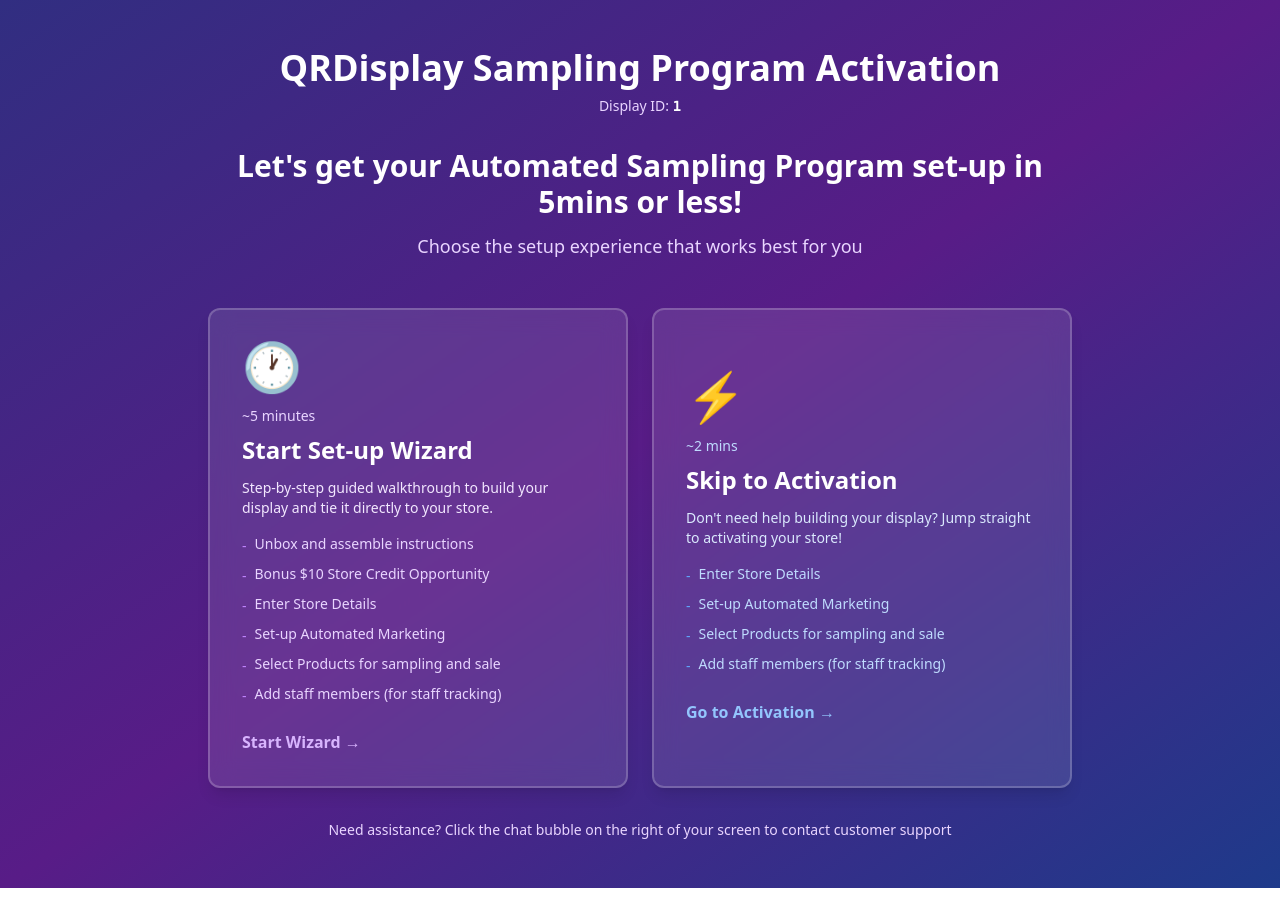
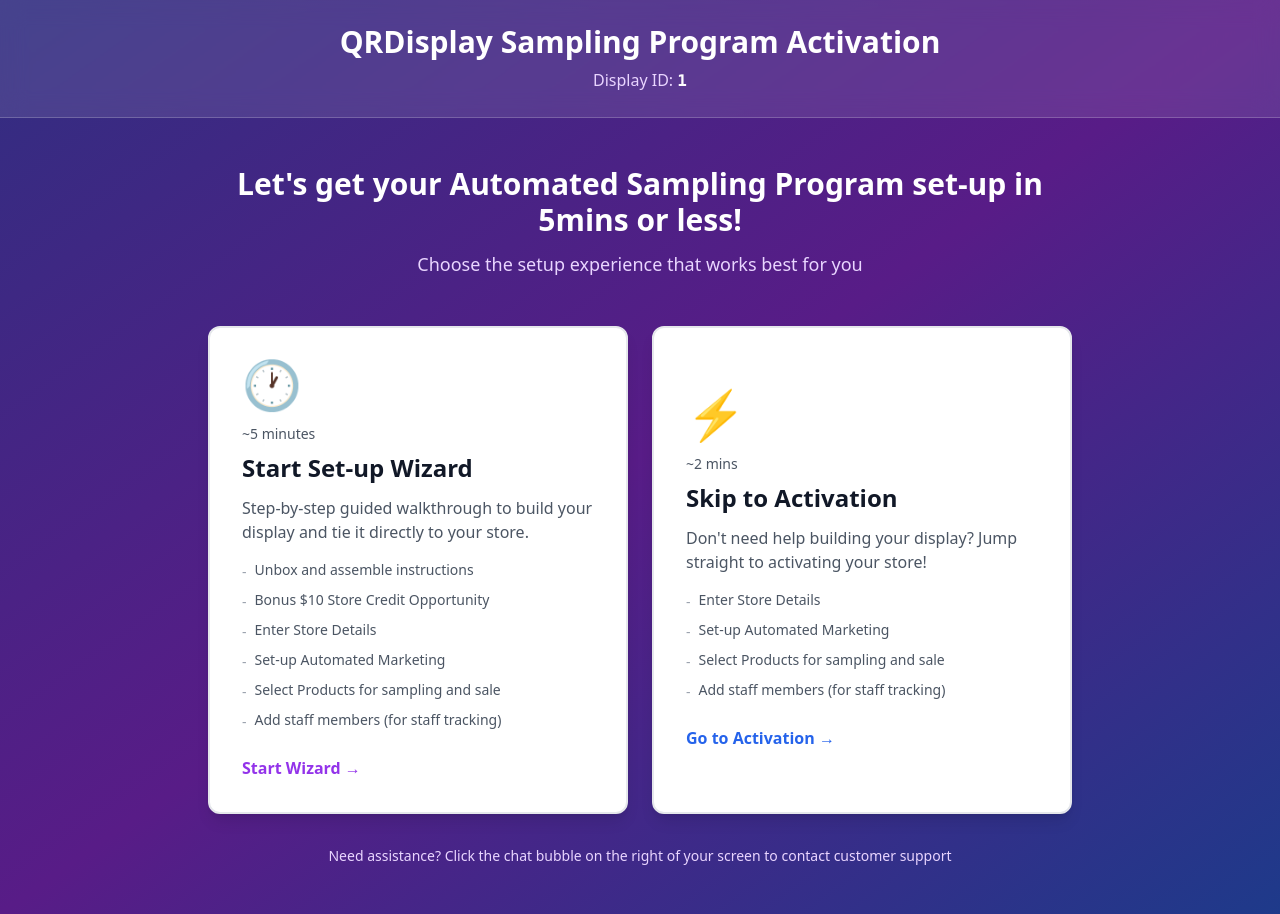
Before and after one commit to VitaDreamz/QRDisplay, a Next.js app: page /setup/1 in a window 1280 px wide. Before the commit the page ends 888 px from the top, so only its background shows below. Built offline with nearby package versions, Linux system fonts and the light colour scheme; no server answers; the database is empty.

Commit message:
Improve landing page design - cleaner layout
- Separated header bar with org name and display ID
- White cards with dark fonts (professional, clean look)
- Clear visual hierarchy between sections
- Better contrast and readability
- Removed text-on-text clutter

```diff
--- a/app/setup/[displayId]/page.tsx
+++ b/app/setup/[displayId]/page.tsx
@@ -72,21 +72,25 @@
 
   return (
     <div className="min-h-screen bg-gradient-to-br from-indigo-900 via-purple-900 to-blue-900">
+      {/* Header with Organization Branding */}
+      <div className="bg-white/10 backdrop-blur-md border-b border-white/20">
+        <div className="max-w-4xl mx-auto px-4 py-6">
+          <div className="text-center">
+            <h1 className="text-3xl font-bold text-white mb-2">
+              {brandInfo?.name || 'QRDisplay'} Sampling Program Activation
+            </h1>
+            <p className="text-purple-200">
+              Display ID: <span className="font-mono font-semibold text-white">{displayId}</span>
+            </p>
+          </div>
+        </div>
+      </div>
+
       {/* Main Content */}
       <div className="max-w-4xl mx-auto px-4 py-12">
-        {/* Header */}
-        <div className="text-center mb-8">
-          <h1 className="text-3xl md:text-4xl font-bold text-white mb-2">
-            {brandInfo?.name || 'QRDisplay'} Sampling Program Activation
-          </h1>
-          <p className="text-purple-200 text-sm">
-            Display ID: <span className="font-mono font-semibold text-white">{displayId}</span>
-          </p>
-        </div>
-
         {/* Intro Text */}
         <div className="text-center mb-12">
-          <h2 className="text-2xl md:text-3xl font-bold text-white mb-3">
+          <h2 className="text-3xl font-bold text-white mb-3">
             Let's get your Automated Sampling Program set-up in 5mins or less!
           </h2>
           <p className="text-purple-200 text-lg">
@@ -99,43 +103,43 @@
           {/* Option 1: Start Wizard */}
           <button
             onClick={handleStartWizard}
-            className="bg-white/10 backdrop-blur-md rounded-xl shadow-lg border-2 border-white/20 hover:border-purple-400 hover:shadow-2xl hover:bg-white/15 transition-all p-8 text-left group"
+            className="bg-white rounded-xl shadow-lg border-2 border-gray-200 hover:border-purple-500 hover:shadow-2xl transition-all p-8 text-left group"
           >
             <div className="text-5xl mb-4">🕐</div>
-            <div className="text-purple-200 text-sm mb-2">~5 minutes</div>
-            <h3 className="text-2xl font-bold text-white mb-3 group-hover:text-purple-300 transition-colors">
+            <div className="text-gray-600 text-sm mb-2">~5 minutes</div>
+            <h3 className="text-2xl font-bold text-gray-900 mb-3 group-hover:text-purple-600 transition-colors">
               Start Set-up Wizard
             </h3>
-            <p className="text-purple-100 mb-4 text-sm">
+            <p className="text-gray-600 mb-4">
               Step-by-step guided walkthrough to build your display and tie it directly to your store.
             </p>
-            <div className="space-y-2 text-sm text-purple-200">
+            <div className="space-y-2 text-sm text-gray-600">
               <div className="flex items-start gap-2">
-                <span className="text-purple-400 mt-0.5">-</span>
+                <span className="text-gray-400 mt-0.5">-</span>
                 <span>Unbox and assemble instructions</span>
               </div>
               <div className="flex items-start gap-2">
-                <span className="text-purple-400 mt-0.5">-</span>
+                <span className="text-gray-400 mt-0.5">-</span>
                 <span>Bonus $10 Store Credit Opportunity</span>
               </div>
               <div className="flex items-start gap-2">
-                <span className="text-purple-400 mt-0.5">-</span>
+                <span className="text-gray-400 mt-0.5">-</span>
                 <span>Enter Store Details</span>
               </div>
               <div className="flex items-start gap-2">
-                <span className="text-purple-400 mt-0.5">-</span>
+                <span className="text-gray-400 mt-0.5">-</span>
                 <span>Set-up Automated Marketing</span>
               </div>
               <div className="flex items-start gap-2">
-                <span className="text-purple-400 mt-0.5">-</span>
+                <span className="text-gray-400 mt-0.5">-</span>
                 <span>Select Products for sampling and sale</span>
               </div>
               <div className="flex items-start gap-2">
-                <span className="text-purple-400 mt-0.5">-</span>
+                <span className="text-gray-400 mt-0.5">-</span>
                 <span>Add staff members (for staff tracking)</span>
               </div>
             </div>
-            <div className="mt-6 text-purple-300 font-semibold group-hover:translate-x-1 transition-transform inline-block">
+            <div className="mt-6 text-purple-600 font-semibold group-hover:translate-x-1 transition-transform inline-block">
               Start Wizard →
             </div>
           </button>
@@ -143,35 +147,35 @@
           {/* Option 2: Skip to Activation */}
           <button
             onClick={handleSkipToActivation}
-            className="bg-white/10 backdrop-blur-md rounded-xl shadow-lg border-2 border-white/20 hover:border-blue-400 hover:shadow-2xl hover:bg-white/15 transition-all p-8 text-left group"
+            className="bg-white rounded-xl shadow-lg border-2 border-gray-200 hover:border-blue-500 hover:shadow-2xl transition-all p-8 text-left group"
           >
             <div className="text-5xl mb-4">⚡</div>
-            <div className="text-blue-200 text-sm mb-2">~2 mins</div>
-            <h3 className="text-2xl font-bold text-white mb-3 group-hover:text-blue-300 transition-colors">
+            <div className="text-gray-600 text-sm mb-2">~2 mins</div>
+            <h3 className="text-2xl font-bold text-gray-900 mb-3 group-hover:text-blue-600 transition-colors">
               Skip to Activation
             </h3>
-            <p className="text-blue-100 mb-4 text-sm">
+            <p className="text-gray-600 mb-4">
               Don't need help building your display? Jump straight to activating your store!
             </p>
-            <div className="space-y-2 text-sm text-blue-200">
+            <div className="space-y-2 text-sm text-gray-600">
               <div className="flex items-start gap-2">
-                <span className="text-blue-400 mt-0.5">-</span>
+                <span className="text-gray-400 mt-0.5">-</span>
                 <span>Enter Store Details</span>
               </div>
               <div className="flex items-start gap-2">
-                <span className="text-blue-400 mt-0.5">-</span>
+                <span className="text-gray-400 mt-0.5">-</span>
                 <span>Set-up Automated Marketing</span>
               </div>
               <div className="flex items-start gap-2">
-                <span className="text-blue-400 mt-0.5">-</span>
+                <span className="text-gray-400 mt-0.5">-</span>
                 <span>Select Products for sampling and sale</span>
               </div>
               <div className="flex items-start gap-2">
-                <span className="text-blue-400 mt-0.5">-</span>
+                <span className="text-gray-400 mt-0.5">-</span>
                 <span>Add staff members (for staff tracking)</span>
               </div>
             </div>
-            <div className="mt-6 text-blue-300 font-semibold group-hover:translate-x-1 transition-transform inline-block">
+            <div className="mt-6 text-blue-600 font-semibold group-hover:translate-x-1 transition-transform inline-block">
               Go to Activation →
             </div>
           </button>
```
